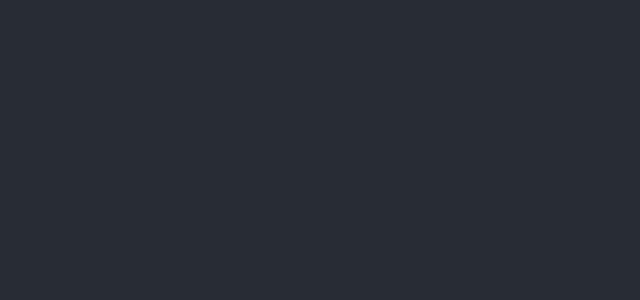
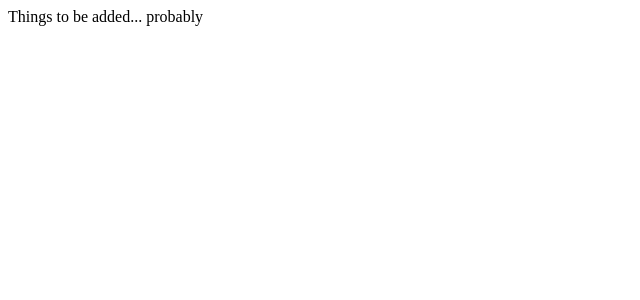
Before and after one commit to t2minht/secret-santa, a React (Create React App) app: page / in a window 1280 px wide. Shown: the top 300 px of the page, without its empty margins (0-640 px from the left). Built offline with nearby package versions, Linux system fonts and the light colour scheme.

Commit message:
removed excess stuff

```diff
--- a/src/App.css
+++ /dev/null
@@ -1,38 +0,0 @@
-.App {
-  text-align: center;
-}
-
-.App-logo {
-  height: 40vmin;
-  pointer-events: none;
-}
-
-@media (prefers-reduced-motion: no-preference) {
-  .App-logo {
-    animation: App-logo-spin infinite 20s linear;
-  }
-}
-
-.App-header {
-  background-color: #282c34;
-  min-height: 100vh;
-  display: flex;
-  flex-direction: column;
-  align-items: center;
-  justify-content: center;
-  font-size: calc(10px + 2vmin);
-  color: white;
-}
-
-.App-link {
-  color: #61dafb;
-}
-
-@keyframes App-logo-spin {
-  from {
-    transform: rotate(0deg);
-  }
-  to {
-    transform: rotate(360deg);
-  }
-}
--- a/src/App.js
+++ b/src/App.js
@@ -1,11 +1,8 @@
-import logo from './logo.svg';
-import './App.css';
-
 function App() {
   return (
     <div className="App">
       <header className="App-header">
-
+            Things to be added... probably
       </header>
     </div>
   );
--- a/src/index.css
+++ /dev/null
@@ -1,13 +0,0 @@
-body {
-  margin: 0;
-  font-family: -apple-system, BlinkMacSystemFont, 'Segoe UI', 'Roboto', 'Oxygen',
-    'Ubuntu', 'Cantarell', 'Fira Sans', 'Droid Sans', 'Helvetica Neue',
-    sans-serif;
-  -webkit-font-smoothing: antialiased;
-  -moz-osx-font-smoothing: grayscale;
-}
-
-code {
-  font-family: source-code-pro, Menlo, Monaco, Consolas, 'Courier New',
-    monospace;
-}
--- a/src/index.js
+++ b/src/index.js
@@ -1,6 +1,5 @@
 import React from 'react';
 import ReactDOM from 'react-dom/client';
-import './index.css';
 import App from './App';
 import reportWebVitals from './reportWebVitals';
 
```
Also changed, not shown: src/logo.svg (deleted), 1 other file (tests, documents, lock files or other folders).
